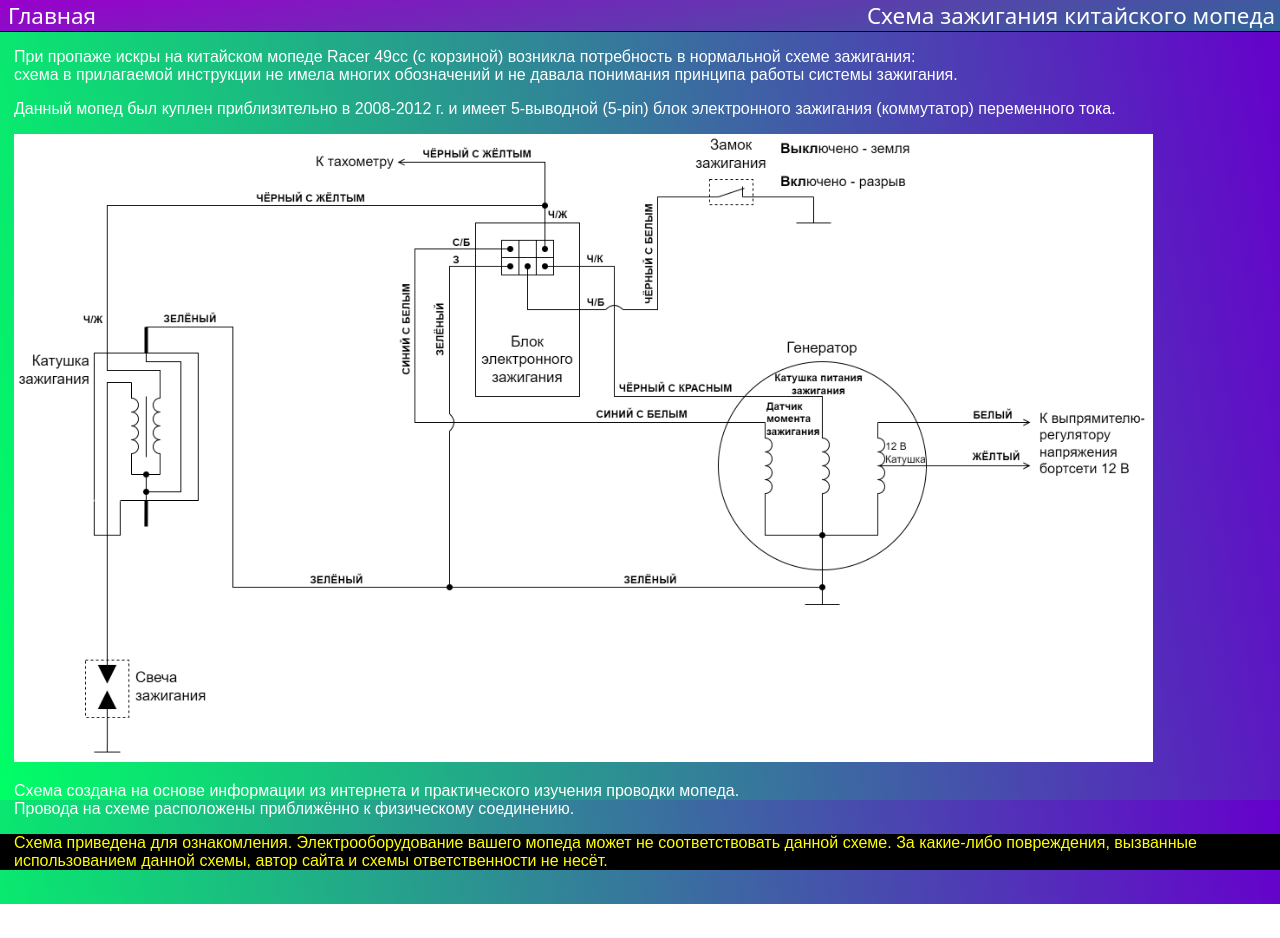
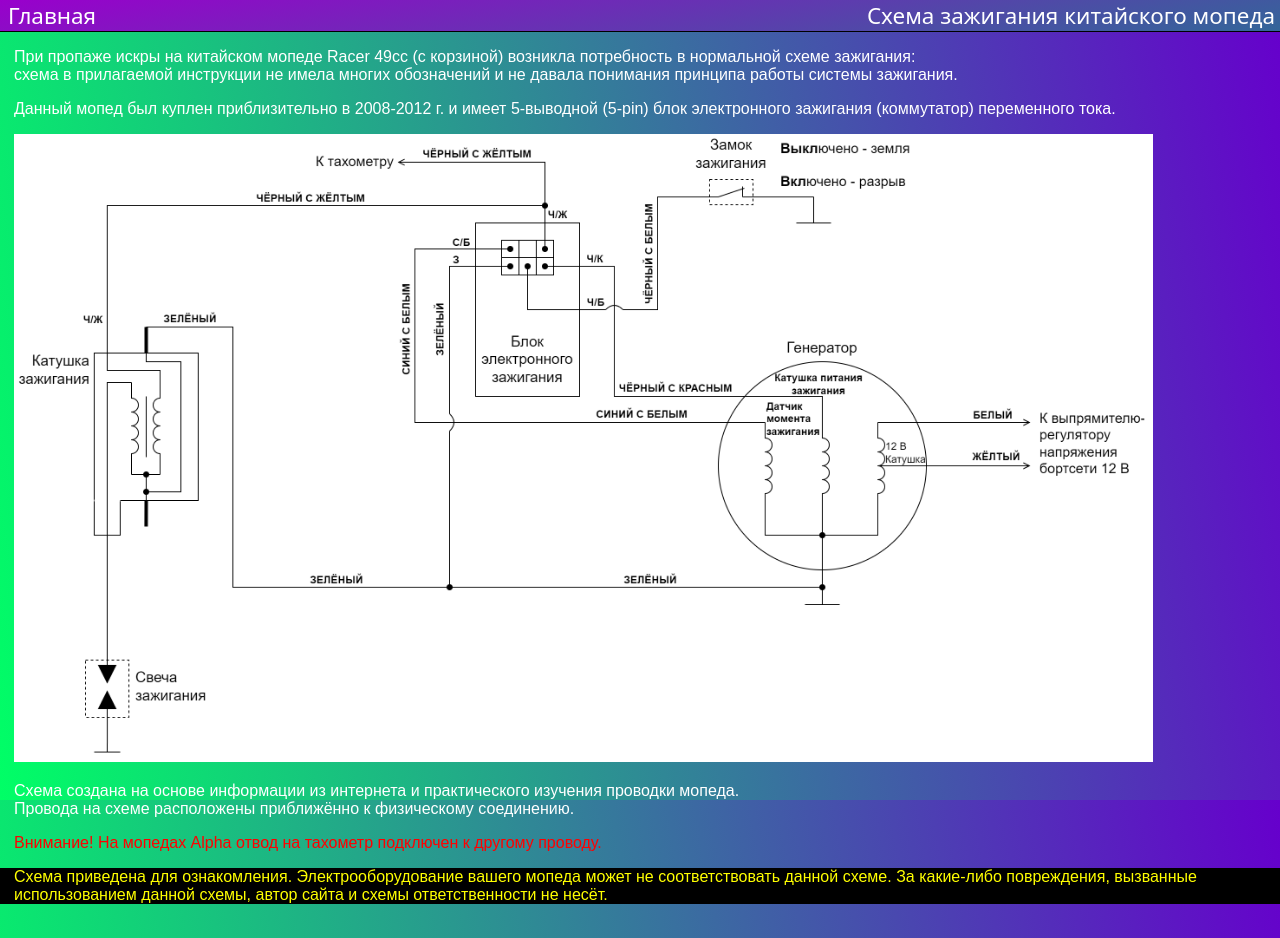
Before and after one commit to maxctkstep/maxctkstep.github.io, a plain HTML site: page moped.html in a window 1280 px wide. Before the commit the page ends 904 px from the top, so only its background shows below. Drawn offline with Linux system fonts and the light colour scheme.

Commit message:
Update moped.html

```diff
--- a/moped.html
+++ b/moped.html
@@ -67,6 +67,7 @@ p {
 <p>Данный мопед был куплен приблизительно в 2008-2012 г. и имеет 5-выводной (5-pin) блок электронного зажигания (коммутатор) переменного тока.</p>
 <p><a><img src="moped2.drawio.png" width="90%"></a></p>
 <p>Схема создана на основе информации из интернета и практического изучения проводки мопеда. <br>Провода на схеме расположены приближённо к физическому соединению.</p>
+<p style="color: red;">Внимание! На мопедах Alpha отвод на тахометр подключен к другому проводу.</p>
 <p style="background-color: black; color: yellow;">Схема приведена для ознакомления. Электрооборудование вашего мопеда может не соответствовать данной схеме. За какие-либо повреждения, вызванные использованием данной схемы, автор сайта и схемы ответственности не несёт.</p>
 <br>
 </body>
```
